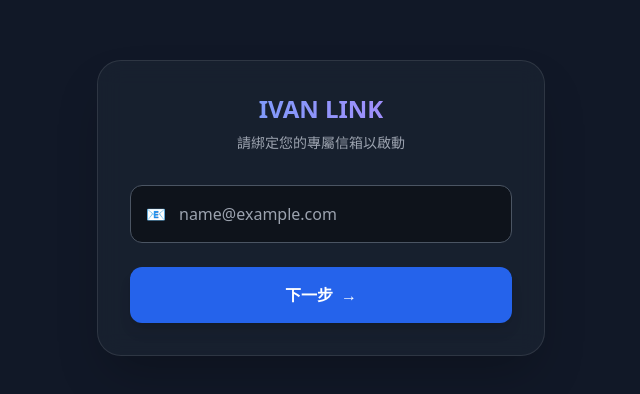
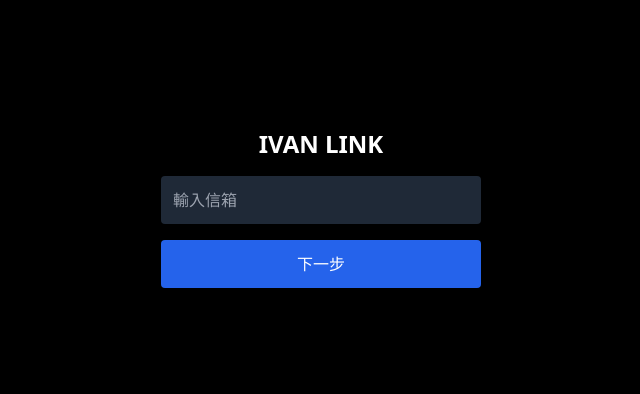
Before and after one commit to iven761001/ai-help, a Next.js app: page / in a window 1280 px wide. Shown: the part 192-586 px from the top of the page, without its empty margins (319-959 px from the left). Built offline with nearby package versions, Linux system fonts and the light colour scheme.

Commit message:
Update page.js

```diff
--- a/app/page.js
+++ b/app/page.js
@@ -1,8 +1,7 @@
 // app/page.js
 "use client";
 
-import { useState, useEffect, Suspense } from "react"; // 👈 1. 引入 Suspense
-
+import { useState, useEffect, Suspense } from "react";
 import Avatar3D from "./components/AvatarVRM/Avatar3D";
 import CompassCreator from "./components/Creator/CompassCreator";
 import ChatHUD from "./components/HUD/ChatHUD";
@@ -10,7 +9,6 @@ import { getCharacter, saveCharacter } from "./lib/storage";
 
 export default function Home() {
   const [step, setStep] = useState("loading");
-
   const [email, setEmail] = useState("");
   const [tempConfig, setTempConfig] = useState(null);
   const [finalCharacter, setFinalCharacter] = useState(null);
@@ -25,7 +23,6 @@ export default function Home() {
         setStep("email");
       }
     } catch (e) {
-      console.error("Storage error:", e);
       setStep("email");
     }
   }, []);
@@ -36,14 +33,11 @@ export default function Home() {
     setStep("create");
   };
 
-  const handleConfigChange = (newConfig) => {
-    setTempConfig(newConfig);
-  };
+  const handleFinishCreate = () => {
+    // 🌟 強制彈窗，確認按鈕是否活著
+    alert("按鈕被點到了！準備進入下一步...");
 
-  const handleFinishCreate = () => {
-    // 這裡做個安全檢查，如果使用者手太快，預設值還沒載入，就用預設的
     const configToSave = tempConfig || { model: "C1", personality: "warm" };
-
     const newCharacter = {
       email: email,
       name: "My AI Buddy",
@@ -57,129 +51,79 @@ export default function Home() {
   };
 
   const handleReset = () => {
+    if(confirm("重置？")) {
         localStorage.removeItem("my_ai_character");
         setFinalCharacter(null);
         setEmail("");
         setStep("email");
+    }
   };
 
-  // 🌟 安全的 VRM ID 取得邏輯
-  // 如果是選角模式 (create)，就看 tempConfig，還沒載入就給 "C1"
-  // 如果是聊天模式 (chat)，就看 finalCharacter
   const currentModelId = step === 'create'
     ? (tempConfig?.model || "C1")
     : (finalCharacter?.model || "C1");
 
-  const currentEmotion = (step === 'create' ? tempConfig?.personality : finalCharacter?.personality) === 'cool'
-    ? 'neutral'
-    : 'happy';
+  return (
+    <main className="relative w-full h-screen overflow-hidden bg-black text-white">
 
-  return (
-    <main className="relative w-full h-screen overflow-hidden bg-black text-white font-sans">
+      {/* 1. Loading */}
+      {step === "loading" && <div className="text-center pt-20">Loading...</div>}
 
-      {/* --- 共用背景層 (3D 角色) --- */}
-      {(step === 'create' || step === 'chat') && (
-        <div className="absolute inset-0 z-0">
-
-          {/* 🌟 2. 加上 Suspense 等待區 */}
-          {/* fallback={null} 代表載入時不顯示額外東西（或妳可以放 Loading 文字） */}
-          <Suspense fallback={<div className="text-white/20 p-10">載入模型中...</div>}>
-            <Avatar3D
-              vrmId={currentModelId}
-              emotion={currentEmotion}
-              action="idle"
-            />
-          </Suspense>
-
-          <div className="absolute inset-x-0 bottom-0 h-[60%] bg-gradient-to-t from-black via-black/60 to-transparent pointer-events-none" />
-        </div>
-      )}
-
-      {/* --- UI 內容層 --- */}
-      <div className="relative z-10 w-full h-full pointer-events-none">
-        <div className="pointer-events-auto w-full h-full">
-
-          {/* 1. Loading 畫面 */}
-          {step === "loading" && (
-             <div className="flex items-center justify-center h-full text-blue-400 animate-pulse">
-               系統啟動中...
-             </div>
-          )}
-
-          {/* 2. 信箱綁定頁 (Email) */}
+      {/* 2. Email */}
       {step === "email" && (
-            <div className="flex flex-col items-center justify-center h-full px-6 bg-gray-900 animate-fadeIn">
-              <div className="w-full max-w-md bg-gray-800/50 p-8 rounded-3xl border border-white/10 backdrop-blur-md shadow-2xl">
-                <div className="text-center mb-8">
-                  <h1 className="text-2xl font-bold text-transparent bg-clip-text bg-gradient-to-r from-blue-400 to-purple-400">
-                    IVAN LINK
-                  </h1>
-                  <p className="text-gray-400 text-sm mt-2">請綁定您的專屬信箱以啟動</p>
-                </div>
-
-                <form onSubmit={handleEmailSubmit} className="space-y-6">
-                  <div className="relative">
-                    <span className="absolute left-4 top-1/2 -translate-y-1/2 text-gray-500">📧</span>
+        <div className="flex flex-col items-center justify-center h-full px-6">
+            <h1 className="text-2xl font-bold mb-4">IVAN LINK</h1>
+            <form onSubmit={handleEmailSubmit} className="space-y-4 w-full max-w-xs">
               <input
                 type="email"
                 value={email}
                 onChange={(e) => setEmail(e.target.value)}
-                      placeholder="name@example.com"
-                      className="w-full bg-black/40 border border-gray-600 rounded-xl py-4 pl-12 pr-4 text-white focus:outline-none focus:border-blue-500 transition-colors"
-                      required
+                className="w-full bg-gray-800 p-3 rounded text-white"
+                placeholder="輸入信箱"
               />
+              <button type="submit" className="w-full bg-blue-600 p-3 rounded">下一步</button>
+            </form>
         </div>
+      )}
+
+      {/* 3. 選角與聊天共用的 3D 背景 */}
+      {(step === 'create' || step === 'chat') && (
+        <div className="absolute inset-0 z-0">
+          <Suspense fallback={null}>
+            <Avatar3D vrmId={currentModelId} />
+          </Suspense>
+        </div>
+      )}
+
+      {/* 4. 選角 UI */}
+      {step === "create" && (
+        <>
+            {/* 轉輪放在底部 */}
+            <div className="absolute bottom-0 left-0 w-full z-10 pb-4 bg-gradient-to-t from-black to-transparent">
+                <CompassCreator onChange={setTempConfig} />
+            </div>
+
+            {/* 🌟 暴力修正按鈕位置：固定在螢幕右側中間，層級最高 z-50 */}
             <button
-                    type="submit"
-                    className="w-full bg-blue-600 hover:bg-blue-500 text-white font-bold py-4 rounded-xl transition-all shadow-lg hover:shadow-blue-500/30 flex items-center justify-center gap-2"
+                onClick={handleFinishCreate}
+                className="fixed top-1/2 right-4 z-50 bg-blue-600 text-white px-6 py-4 rounded-full font-bold shadow-2xl border-2 border-white"
+                style={{ transform: 'translateY(-50%)' }} // 垂直置中
             >
-                    下一步 <span>→</span>
+                完成設定 (Debug)
             </button>
-                </form>
+        </>
+      )}
+
+      {/* 5. 聊天 UI */}
+      {step === "chat" && (
+        <div className="absolute inset-0 z-20 pointer-events-none">
+           <div className="pointer-events-auto w-full h-full">
+             <ChatHUD />
+             <button onClick={handleReset} className="fixed top-4 left-4 z-50 bg-red-800 p-2 text-xs">RESET</button>
            </div>
         </div>
       )}
 
-          {/* 3. 選角頁 (Creator) */}
-          {step === "create" && (
-            <div className="absolute inset-0 flex flex-col justify-end pb-safe-bottom">
-              <div className="w-full px-6 mb-4 flex justify-between items-end animate-slideUp">
-                 <div>
-                    <h2 className="text-xl font-bold text-white/90">角色設定</h2>
-                    <p className="text-[10px] text-blue-400 tracking-[0.2em] font-bold mt-1">CUSTOMIZE</p>
-                 </div>
-
-                 <button
-                   onClick={handleFinishCreate}
-                   className="group bg-blue-600 hover:bg-blue-500 text-white px-5 py-3 rounded-full font-bold shadow-lg shadow-blue-600/30 transition-all active:scale-95 flex items-center gap-2"
-                 >
-                   <span className="text-sm">完成設定</span>
-                   <span className="group-hover:translate-x-1 transition-transform">→</span>
-                 </button>
-              </div>
-
-              <div className="w-full bg-gradient-to-t from-black to-transparent pt-4">
-                 <CompassCreator onChange={handleConfigChange} />
-              </div>
-            </div>
-          )}
-
-          {/* 4. 聊天頁 (Chat) */}
-          {step === "chat" && finalCharacter && (
-            <div className="relative w-full h-full animate-fadeIn">
-               <ChatHUD />
-
-               <button
-                 onClick={handleReset}
-                 className="absolute top-4 left-4 z-50 text-[10px] text-white/20 hover:text-white/80"
-               >
-                 RESET
-               </button>
-            </div>
-          )}
-
-        </div>
-      </div>
     </main>
   );
 }
```
Lines whose indentation alone changed are shown as unchanged.
